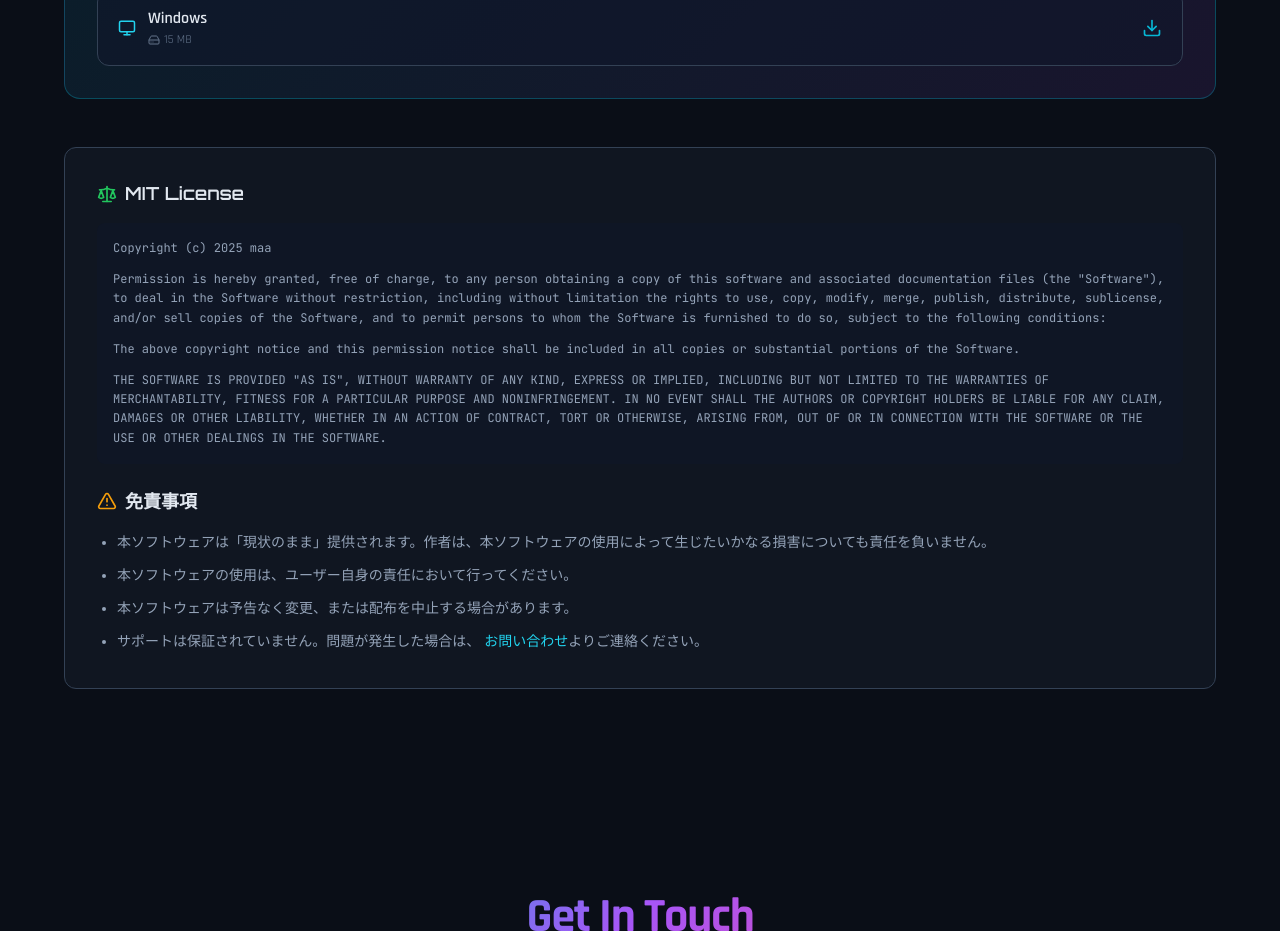
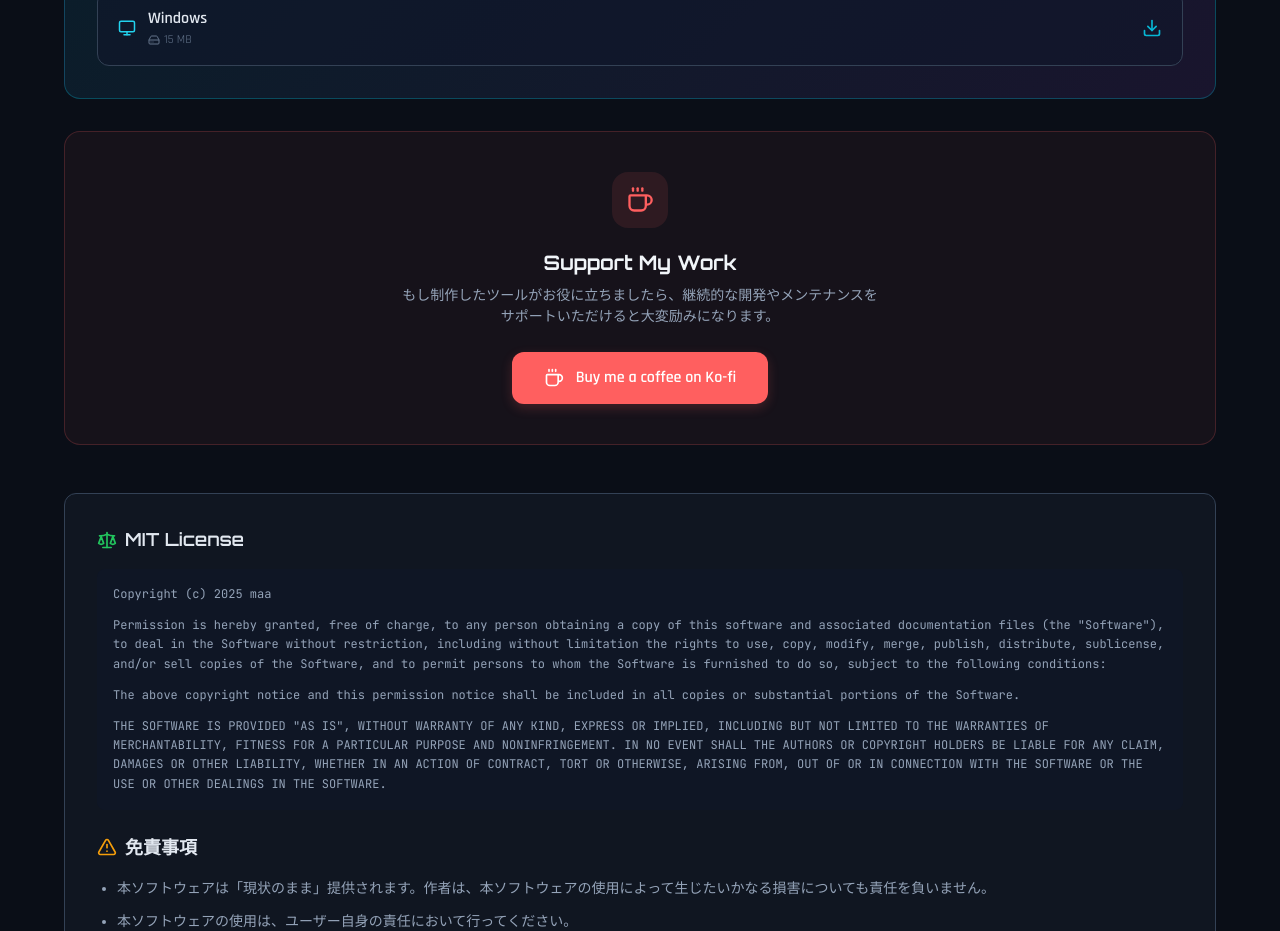
Before and after one commit to maa964/portfolio-site, a Next.js app: page / in a window 1280 px wide. Shown: the part 5940-6871 px from the top of the page. Built offline with nearby package versions, Linux system fonts and the light colour scheme.

Commit message:
feat: add Downloads section component to display applications with download links and details.

```diff
--- a/src/components/Downloads.tsx
+++ b/src/components/Downloads.tsx
@@ -1,6 +1,6 @@
 'use client';
 import { motion } from 'framer-motion';
-import { Download, Monitor, Apple, Laptop, Package, Clock, HardDrive, Timer, Scale, AlertTriangle } from 'lucide-react';
+import { Download, Monitor, Apple, Laptop, Package, Clock, HardDrive, Timer, Scale, AlertTriangle, Coffee } from 'lucide-react';
 
 interface AppDownload {
   id: string;
@@ -217,6 +217,82 @@ export default function Downloads() {
             </motion.div>
           ))}
         </div>
+        {/* Support Section */}
+        <motion.div
+          initial={{ opacity: 0, y: 30 }}
+          whileInView={{ opacity: 1, y: 0 }}
+          viewport={{ once: true }}
+          transition={{ delay: 0.2 }}
+          style={{
+            marginTop: '2rem',
+            padding: '2.5rem 2rem',
+            borderRadius: '1rem',
+            background: 'rgba(255, 95, 95, 0.05)',
+            border: '1px solid rgba(255, 95, 95, 0.2)',
+            display: 'flex',
+            flexDirection: 'column',
+            alignItems: 'center',
+            textAlign: 'center',
+            gap: '1.25rem',
+          }}
+        >
+          <div
+            style={{
+              width: '3.5rem',
+              height: '3.5rem',
+              borderRadius: '1rem',
+              background: 'rgba(255, 95, 95, 0.1)',
+              display: 'flex',
+              alignItems: 'center',
+              justifyContent: 'center',
+              color: '#ff5f5f',
+            }}
+          >
+            <Coffee size={28} />
+          </div>
+          <div>
+            <h3
+              className="font-display"
+              style={{ fontSize: '1.25rem', fontWeight: 700, color: '#f1f5f9', marginBottom: '0.5rem' }}
+            >
+              Support My Work
+            </h3>
+            <p style={{ color: '#94a3b8', fontSize: '0.875rem', maxWidth: '480px', margin: '0 auto 1.5rem' }}>
+              もし制作したツールがお役に立ちましたら、継続的な開発やメンテナンスをサポートいただけると大変励みになります。
+            </p>
+            <a
+              href="https://ko-fi.com/maa3684"
+              target="_blank"
+              rel="noopener noreferrer"
+              style={{
+                display: 'inline-flex',
+                alignItems: 'center',
+                gap: '0.75rem',
+                padding: '0.875rem 2rem',
+                background: '#ff5f5f',
+                borderRadius: '0.75rem',
+                color: 'white',
+                fontWeight: 600,
+                textDecoration: 'none',
+                transition: 'all 0.3s cubic-bezier(0.4, 0, 0.2, 1)',
+                boxShadow: '0 4px 12px rgba(255, 95, 95, 0.2)',
+              }}
+              onMouseEnter={(e) => {
+                e.currentTarget.style.transform = 'translateY(-2px)';
+                e.currentTarget.style.boxShadow = '0 8px 20px rgba(255, 95, 95, 0.3)';
+                e.currentTarget.style.background = '#ff4a4a';
+              }}
+              onMouseLeave={(e) => {
+                e.currentTarget.style.transform = 'translateY(0)';
+                e.currentTarget.style.boxShadow = '0 4px 12px rgba(255, 95, 95, 0.2)';
+                e.currentTarget.style.background = '#ff5f5f';
+              }}
+            >
+              <Coffee size={20} />
+              <span>Buy me a coffee on Ko-fi</span>
+            </a>
+          </div>
+        </motion.div>
 
         {/* License & Disclaimer */}
         <motion.div
```
